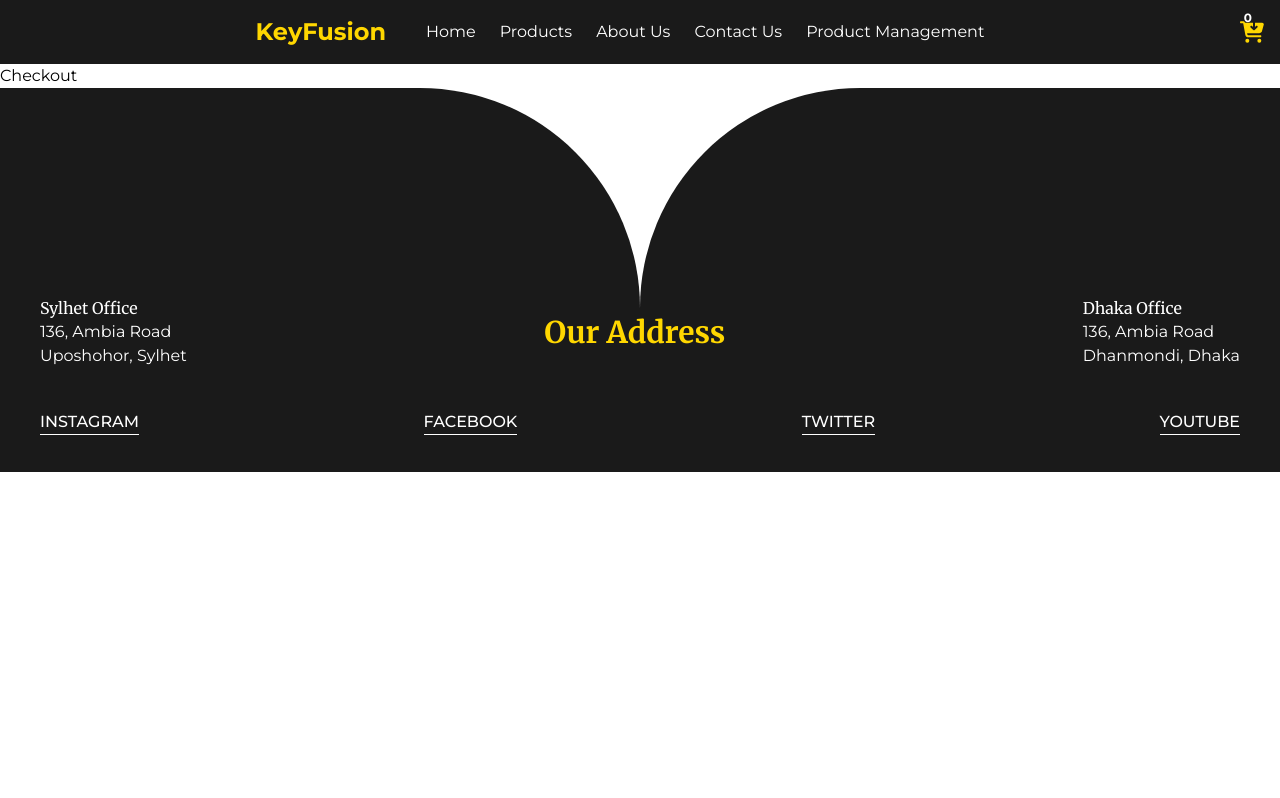
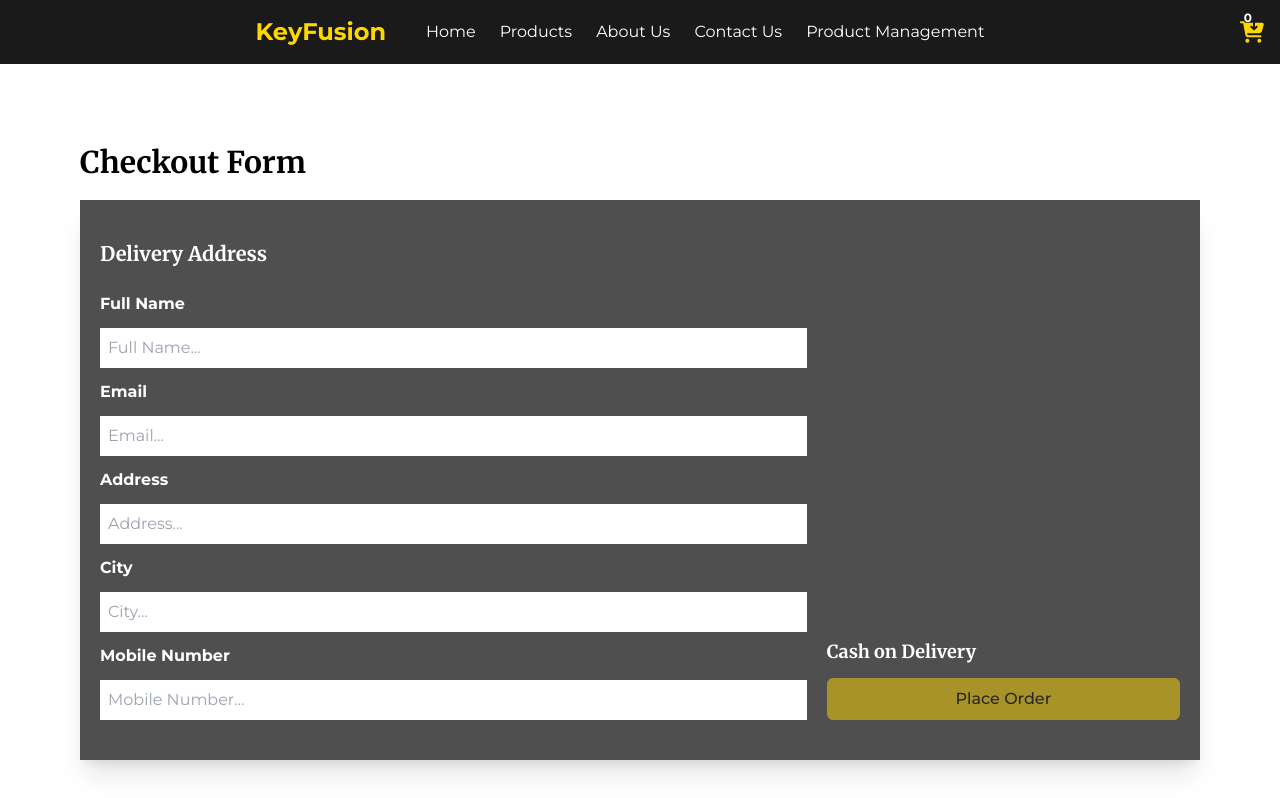
Before and after one commit to enayetsyl/level-2-assignment-4, a React (Vite) app: page /checkout in a window 1280 px wide. Shown: the top 798 px of the page. Built offline with nearby package versions, Linux system fonts and the light colour scheme.

Commit message:
CART, CHECKOUT AND SUCCESS PAGE DONE

```diff
--- a/src/pages/main/Cart.tsx
+++ b/src/pages/main/Cart.tsx
@@ -1,11 +1,130 @@
-import React from 'react'
+import React, { useEffect, useState } from "react";
+import { Product } from "../../types/type";
+import Button from "../../components/main/Button";
+import { useNavigate } from "react-router-dom";
 
-type Props = {}
+type Props = {};
 
 const Cart = (props: Props) => {
+  const [items, setItems] = useState<Product[]>([]);
+  const navigate = useNavigate();
+
+  useEffect(() => {
+    const cartItem = localStorage.getItem("cart");
+    if (cartItem) {
+      setItems(JSON.parse(cartItem));
+    }
+  }, []);
+  console.log("cart", items);
+
+  // Function to handle increasing quantity
+  const increaseQuantity = (id: number) => {
+    const updatedItems = items.map((item) => {
+      if (item.id === id) {
+        return { ...item, quantity: item.quantity + 1 };
+      }
+      return item;
+    });
+    setItems(updatedItems);
+    localStorage.setItem("cart", JSON.stringify(updatedItems));
+  };
+
+  // Function to handle decreasing quantity
+  const decreaseQuantity = (id: number) => {
+    const updatedItems = items.map((item) => {
+      if (item.id === id && item.quantity > 1) {
+        return { ...item, quantity: item.quantity - 1 };
+      }
+      return item;
+    });
+    setItems(updatedItems);
+    localStorage.setItem("cart", JSON.stringify(updatedItems));
+  };
+
+  // Product remove functionality
+
+  const handleProductRemove = (id: number) => {
+    const updatedItems = items.filter(item => item.id !== id);
+    setItems(updatedItems);
+    localStorage.setItem("cart", JSON.stringify(updatedItems));
+  };
+
+
+
+  // Calculate the total value of the cart
+  const totalValue = items.reduce((total, item) => {
+    return total + Number(item?.quantity) * Number(item?.price);
+  }, 0);
+
+
+  // Handle checkout navigation
+  const handleCheckout = () => {
+    navigate("/checkout", { state: { totalValue } });
+  };
+
   return (
-    <div>Cart</div>
-  )
-}
+    <div className="bg-dark-gray flex justify-center items-center px-10 lg:px-32 xl:px-40 2xl:px-64 py-20 min-h-[60vh]">
+  {
+    items?.length > 0 ? (<div className="bg-white py-5 px-8">
+      <div className="flex justify-between items-center">
+        <h3 className="font-bold">Shopping Cart</h3>
+        <p className="text-red-600 underline text-sm">Remove all</p>
+      </div>
+      <div>
+        {items?.map((item) => (
+          <div
+            key={item?.id}
+            className="grid grid-cols-4 gap-5 items-center py-5"
+          >
+            <img src={item?.image} alt={item.name} />
+            <h3 className="font-bold text-lg">{item?.name}</h3>
+            <div className="flex justify-center items-center gap-2">
+            <button
+                className="bg-dark-gray px-1.5 text-white rounded-full"
+                onClick={() => increaseQuantity(item.id)}
+              >
+                +
+              </button>
+              <p className="font-bold">{item?.quantity}</p>
+              <button
+                className="bg-dark-gray px-1.5 text-white rounded-full"
+                onClick={() => decreaseQuantity(item.id)}
+              >
+                -
+              </button>
+            </div>
+            <div className="flex flex-col items-end justify-end">
+              <p className="justify-end font-bold ">
+                ${parseInt(item?.quantity) * parseInt(item?.price)}
+              </p>
+              <button
+              onClick={() => handleProductRemove(item.id)}
+              className="text-red-600 underline text-xs">Remove</button>
+            </div>
+          </div>
+        ))}
+      </div>
+      <div className="flex justify-end ">
+        <hr className="h-0.5 font-bold bg-black w-2/3 justify-end" />
+      </div>
+      <div className="flex justify-end items-center py-2 gap-6">
+        <div className="flex flex-col justify-start items-start">
+          <h4 className="font-bold text-sm">Sub-Total</h4>
+          <p className="text-dark-gray text-xs">{items?.length} Items</p>
+        </div>
+        <h2 className="font-bold text-lg">${totalValue}</h2>
+      </div>
+      <div className="flex justify-end">
+        <Button className="text-black" type="button" size="large" variant="primary" onClick={handleCheckout}>Checkout</Button>
+      </div>
+    </div>) : (
+      <div className="flex justify-center items-center text-white text-center">
+      <h1 className="font-bold text-5xl">You have no items in your cart</h1>
+      </div>
+    )
+  }
+    </div>
+  );
+};
 
-export default Cart
+export default Cart;
--- a/src/pages/main/Checkout.tsx
+++ b/src/pages/main/Checkout.tsx
@@ -1,11 +1,105 @@
-import React from 'react'
+import React, { useState } from "react";
+import { useLocation, useNavigate } from "react-router-dom";
+import Button from "../../components/main/Button";
 
-type Props = {}
+type Props = {};
 
 const Checkout = (props: Props) => {
+  const location = useLocation();
+  const { totalValue } = location.state || { totalValue: 0 };
+  const [fullName, setFullName] = useState('');
+  const [email, setEmail] = useState('');
+  const [address, setAddress] = useState('');
+  const [city, setCity] = useState('');
+  const [mobile, setMobile] = useState('');
+  const navigate = useNavigate()
+  // Check if all fields are filled
+  const isFormValid = fullName && email && address && city && mobile;
+
+  console.log("total value", totalValue);
+  // Handling order place
+
+  const handleOrderPlace = () => {
+    navigate("/success")
+  }
+
   return (
-    <div>Checkout</div>
-  )
-}
+    <div className="min-h-[70vh] bg-white p-5 md:p-10 lg:px-20 lg:py-10">
+      <h1 className="font-bold text-3xl pt-10 pb-5">Checkout Form</h1>
+      <div className="bg-dark-gray px-5 py-10 shadow-xl text-white  flex justify-between gap-5 items-end">
+       <div className="w-2/3 space-y-3 ">
+       <h2 className="text-xl font-bold pb-3">Delivery Address</h2>
+        <div className="flex flex-col items-start">
+          <label htmlFor="name" className="mb-1 font-bold">Full Name</label>
+          <input
+            type="text"
+            name="name"
+            placeholder="Full Name..."
+            className="p-2 mt-2  text-black w-full"
+            value={fullName}
+            onChange={(e) => setFullName(e.target.value)}
+          />
+        </div>
+        <div className="flex flex-col items-start">
+          <label htmlFor="email" className="mb-1 font-bold">Email</label>
+          <input
+            type="text"
+            name="email"
+            placeholder="Email..."
+            className="p-2 mt-2  text-black w-full"
+            value={email}
+            onChange={(e) => setEmail(e.target.value)}
+          />
+        </div>
+        <div className="flex flex-col items-start">
+          <label htmlFor="address" className="mb-1 font-bold">Address</label>
+          <input
+            type="text"
+            name="address"
+            placeholder="Address..."
+            className="p-2 mt-2  text-black w-full"
+            value={address}
+            onChange={(e) => setAddress(e.target.value)}
+          />
+        </div>
+        <div className="flex flex-col items-start">
+          <label htmlFor="city" className="mb-1 font-bold">City</label>
+          <input
+            type="text"
+            name="city"
+            placeholder="City..."
+            className="p-2 mt-2  text-black w-full"
+            value={city}
+            onChange={(e) => setCity(e.target.value)}
+          />
+        </div>
+        <div className="flex flex-col items-start">
+          <label htmlFor="mobile" className="mb-1 font-bold">Mobile Number</label>
+          <input
+            type="text"
+            name="mobile"
+            placeholder="Mobile Number..."
+            className="p-2 mt-2  text-black w-full"
+            value={mobile}
+            onChange={(e) => setMobile(e.target.value)}
+          />
+        </div>
+       </div>
+        <div className="w-1/3">
+          <h3 className="font-bold text-lg pb-3">Cash on Delivery</h3>
+          <Button
+            variant="primary"
+            size="large"
+            className="w-full"
+            disabled={!isFormValid}
+            onClick={handleOrderPlace}
+          >
+            Place Order
+          </Button>
+        </div>
+      </div>
+    </div>
+  );
+};
 
-export default Checkout
+export default Checkout;
--- /dev/null
+++ b/src/pages/main/Success.tsx
@@ -0,0 +1,21 @@
+import React from 'react'
+import { Link } from 'react-router-dom'
+import Button from '../../components/main/Button'
+
+type Props = {}
+
+const Success = (props: Props) => {
+  return (
+    <div className='min-h-[70vh] flex flex-col justify-center items-center'>
+      <h1 className='font-bold text-4xl items-center pb-5'>You have successfully placed order.</h1>
+      <Link to="/products">
+      <Button className='' variant='primary' size='large' type='button'>
+          Go to Products
+
+      </Button>
+      </Link>
+    </div>
+  )
+}
+
+export default Success
--- a/src/routes/routes.tsx
+++ b/src/routes/routes.tsx
@@ -11,6 +11,7 @@ import Products from "../pages/main/Products";
 import ProductsDashboard from "../pages/dashboard/ProductsDashboard";
 import AddProduct from "../pages/dashboard/AddProduct";
 import UpdateProduct from "../pages/dashboard/UpdateProduct";
+import Success from "../pages/main/Success";
 
 const router = createBrowserRouter([
     {
@@ -22,6 +23,7 @@ const router = createBrowserRouter([
         { path: 'products/:productId', element: <SingleProduct/> },
         { path: 'cart', element: <Cart /> },
         { path: 'checkout', element: <Checkout /> },
+        { path: 'success', element: <Success /> },
         { path: 'about-us', element: <AboutUs /> },
         { path: 'contact-us', element: <ContactUs /> },
       ],
```
Also changed, not shown: 1 other file (tests, documents, lock files or other folders).
